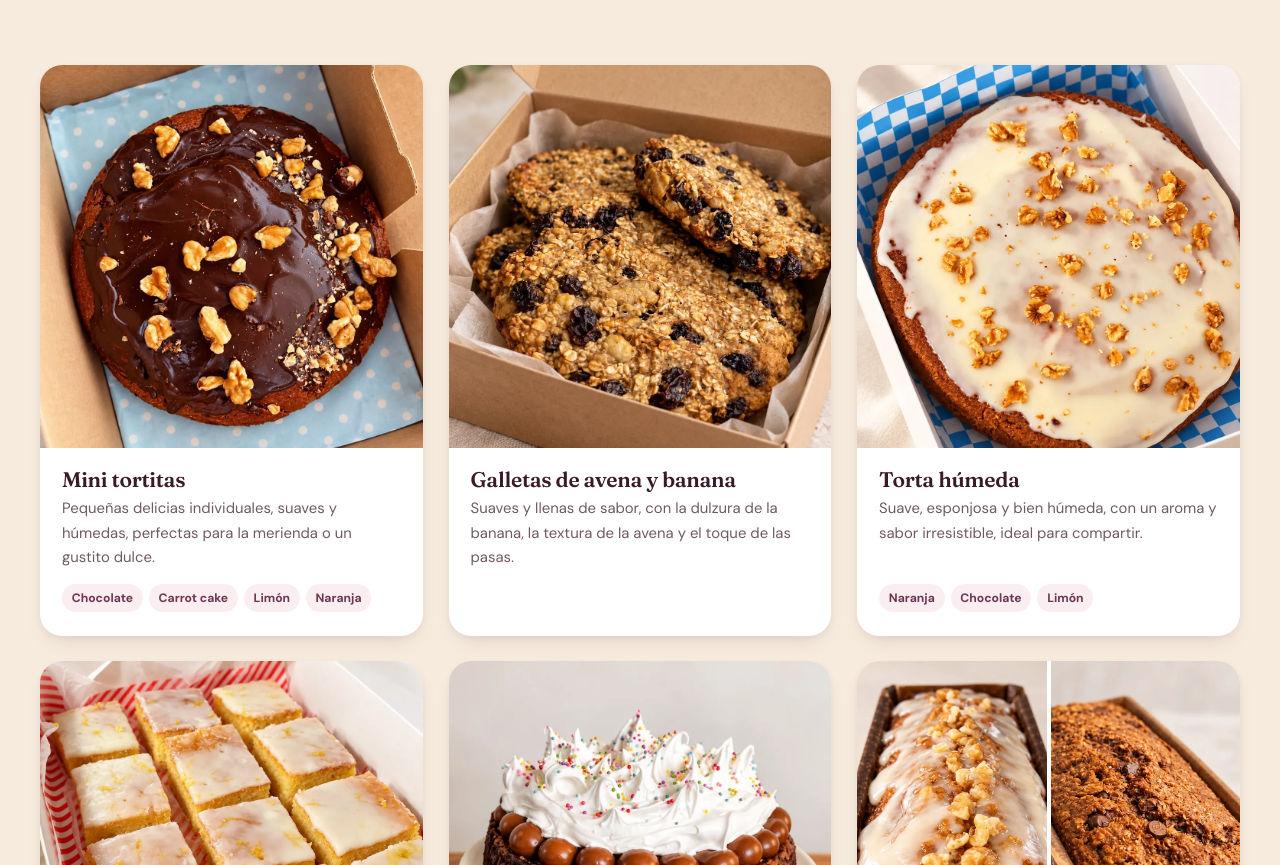
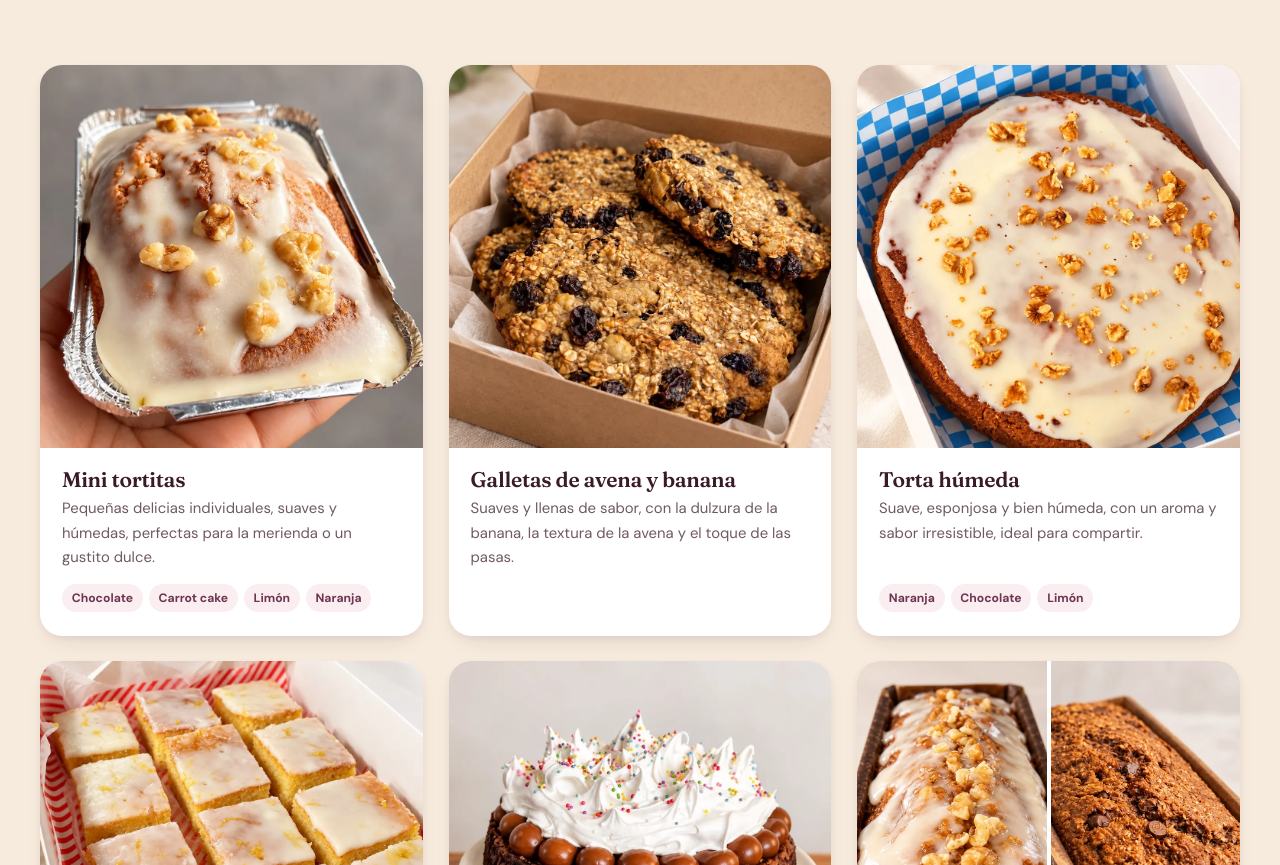
Before and after one commit to TicianoGonzalezz/saboresdelayayaya, a plain HTML site: page index.html in a window 1280 px wide. Shown: the part 4880-5745 px from the top of the page. Drawn offline with Linux system fonts and the light colour scheme; animation ran at ten frames a second; a web font is replaced by a local one.

Commit message:
Foto de las mini tortitas
Co-Authored-By: Claude Sonnet 5.5 <noreply@anthropic.com>

```diff
--- a/index.html
+++ b/index.html
@@ -447,7 +447,7 @@
         </header>
 
         <div class="dgrid">
-          <article class="dcard reveal"><figure class="dcard__img"><img src="img/web/torta-chocolate-caja.webp" width="1000" height="1250" alt="Mini tortitas" loading="lazy"></figure><div class="dcard__body"><h3>Mini tortitas</h3><p>Pequeñas delicias individuales, suaves y húmedas, perfectas para la merienda o un gustito dulce.</p><ul class="dcard__flavors"><li>Chocolate</li><li>Carrot cake</li><li>Limón</li><li>Naranja</li></ul></div></article>
+          <article class="dcard reveal"><figure class="dcard__img"><img src="img/web/mini-tortita.webp" width="1000" height="1250" alt="Mini tortita glaseada con nueces en bandeja" loading="lazy"></figure><div class="dcard__body"><h3>Mini tortitas</h3><p>Pequeñas delicias individuales, suaves y húmedas, perfectas para la merienda o un gustito dulce.</p><ul class="dcard__flavors"><li>Chocolate</li><li>Carrot cake</li><li>Limón</li><li>Naranja</li></ul></div></article>
           <article class="dcard reveal"><figure class="dcard__img"><img src="img/web/galletas-avena-banana.webp" width="1000" height="1250" alt="Galletas de avena y banana con pasas en caja" loading="lazy"></figure><div class="dcard__body"><h3>Galletas de avena y banana</h3><p>Suaves y llenas de sabor, con la dulzura de la banana, la textura de la avena y el toque de las pasas.</p></div></article>
           <article class="dcard reveal"><figure class="dcard__img"><img src="img/web/torta-humeda.webp" width="1000" height="1250" alt="Torta húmeda glaseada con nueces en caja" loading="lazy"></figure><div class="dcard__body"><h3>Torta húmeda</h3><p>Suave, esponjosa y bien húmeda, con un aroma y sabor irresistible, ideal para compartir.</p><ul class="dcard__flavors"><li>Naranja</li><li>Chocolate</li><li>Limón</li></ul></div></article>
           <article class="dcard reveal"><figure class="dcard__img"><img src="img/web/budin-limon.webp" width="1000" height="1250" alt="Cuadraditos de limón" loading="lazy"></figure><div class="dcard__body"><h3>Cuadraditos de limón</h3><p>Pequeñas delicias suaves y húmedas, con el equilibrio perfecto entre dulzura y el toque cítrico del limón.</p></div></article>
```
Also changed, not shown: img/web/mini-tortita.webp (added).
